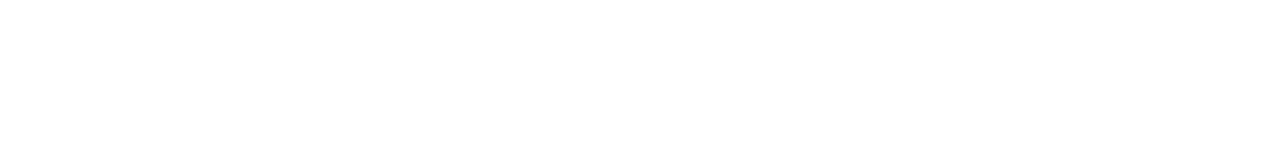
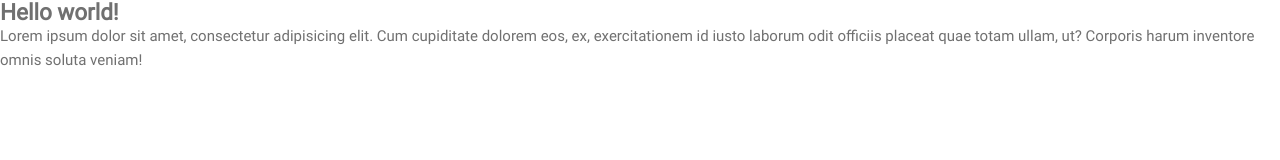
Before and after one commit to lesalerec/moderno, a website: page app/index.html in a window 1280 px wide. Drawn offline with nearby package versions, Linux system fonts and the light colour scheme; files that its build step writes are made by us from their sources.

Commit message:
asdfsadfsdasdfasf

```diff
--- a/app/index.html
+++ b/app/index.html
@@ -11,7 +11,9 @@
 
 <body>
 
-
+<h2>Hello world!</h2>
+<p>Lorem ipsum dolor sit amet, consectetur adipisicing elit. Cum cupiditate dolorem eos, ex, exercitationem id iusto laborum odit officiis placeat quae totam ullam, ut? Corporis harum inventore omnis soluta veniam!
+</p>
 
 
 
```
